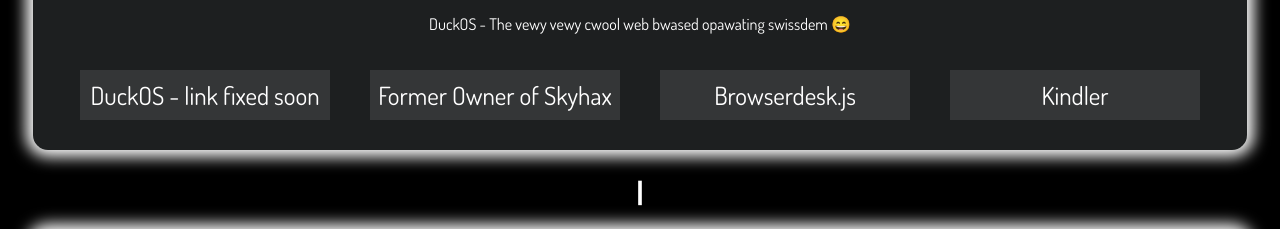
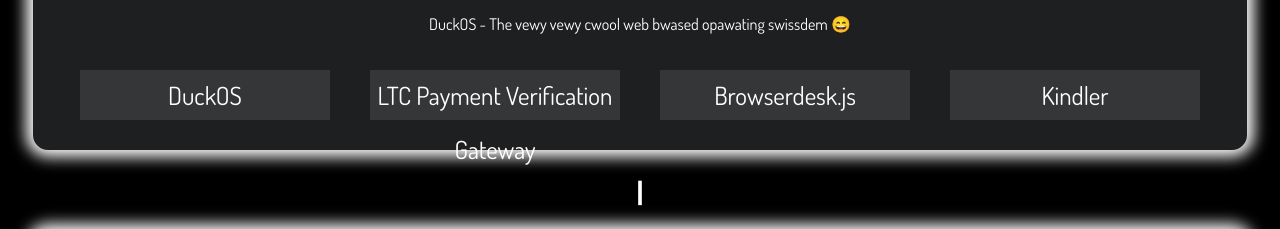
Before and after one commit to GikitSRC/bio, a plain HTML site: page index.html in a window 1280 px wide. Shown: the part 404-633 px from the top of the page. Drawn offline with nearby package versions, Linux system fonts and the light colour scheme.

Commit message:
Update index.html

```diff
--- a/index.html
+++ b/index.html
@@ -32,11 +32,11 @@
     <p>DuckOS - The vewy vewy cwool web bwased opawating swissdem 😄</p>
     <br>
     <div class="horizantal">
-      <div class="btn cross-btn" onclick="window.open('', '_blank');">
-        <span>DuckOS - link fixed soon</span>
+      <div class="btn cross-btn" onclick="window.open('https://skyhax.xyz/directories/duckos', '_blank');">
+        <span>DuckOS</span>
       </div>
-      <div class="btn cross-btn" onclick="window.open('https://skyhax.xyz', '_blank');">
-        <span>Former Owner of Skyhax</span>
+      <div class="btn cross-btn" onclick="window.open('https://github.com/GikitSRC/LTC-Verifier', '_blank');">
+        <span>LTC Payment Verification Gateway</span>
       </div>
       <div class="btn cross-btn" onclick="window.open('https://github.com/GikitSRC/browserdesk.js', '_blank');">
         <span>Browserdesk.js</span>
```
